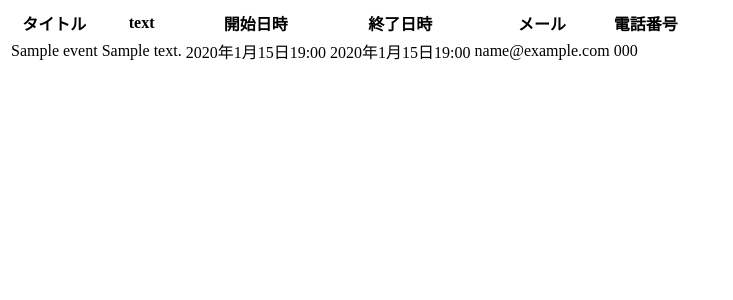
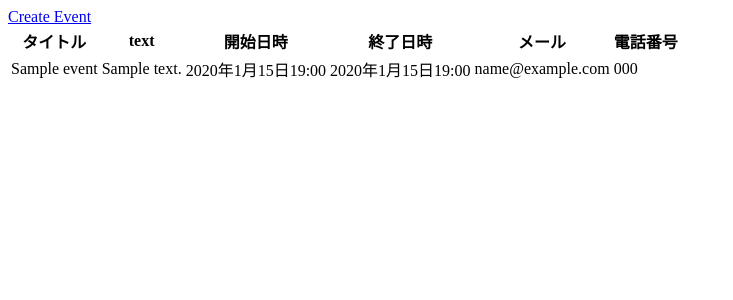
Before and after one commit to kaitok/django-docker, a Django app: page /event/ in a window 1280 px wide. Shown: the top 300 px of the page, without its empty margins (0-733 px from the left). Run offline with Django 4.2, Linux system fonts and the light colour scheme; tables that the repository leaves empty hold one stand-in row (values such as "Sample post").

Commit message:
Add event link

```diff
--- a/app/source/event/templates/event/index.html
+++ b/app/source/event/templates/event/index.html
@@ -5,6 +5,9 @@
     <title>タイトル</title>
   </head>
   <body>
+    <div>
+      <a href="{% url 'event:event-create' %}">Create Event</a>
+    </div>
     <table>
       <tr>
         <th>タイトル</th>
--- a/app/source/event/urls.py
+++ b/app/source/event/urls.py
@@ -1,6 +1,6 @@
 from django.urls import path
 from . import views
-
+app_name = "event"
 urlpatterns = [
     path("", views.indexView, name="event-index"),
     path("create/", views.createView, name="event-create"),
```
